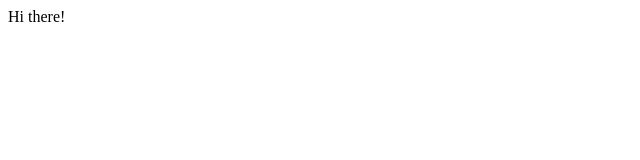
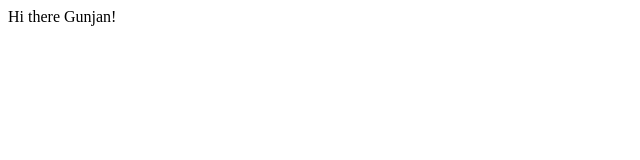
Before and after one commit to Learnobug/githubpagedeployment, a plain HTML site: page index.html in a window 1280 px wide. Shown: the full height of the page, 0-640 px from the left. Drawn offline with Linux system fonts and the light colour scheme.

Commit message:
deploy on git pages

```diff
--- a/index.html
+++ b/index.html
@@ -6,6 +6,6 @@
     <title>Document</title>
 </head>
 <body>
-    Hi there!
+    Hi there Gunjan!
 </body>
 </html>
```
